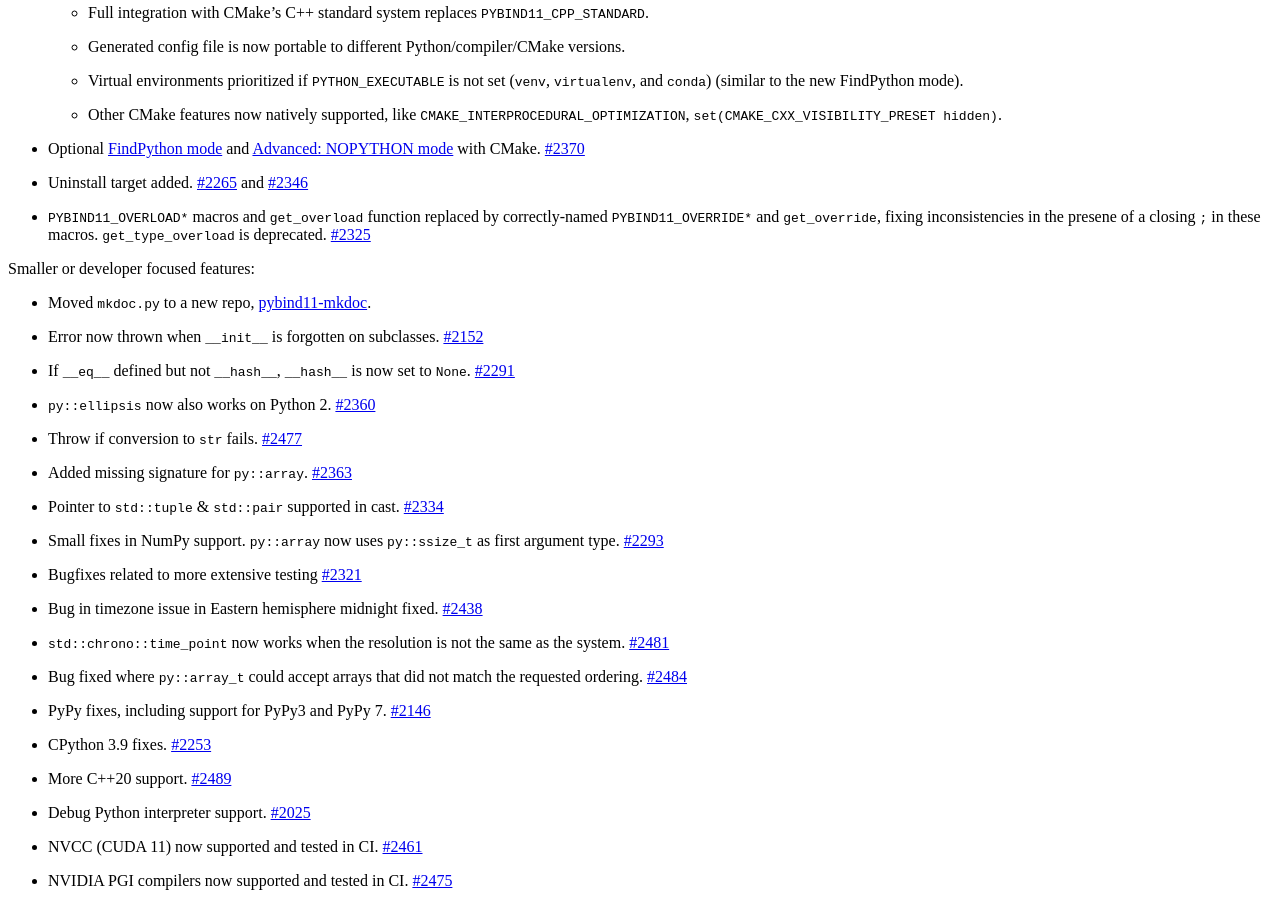
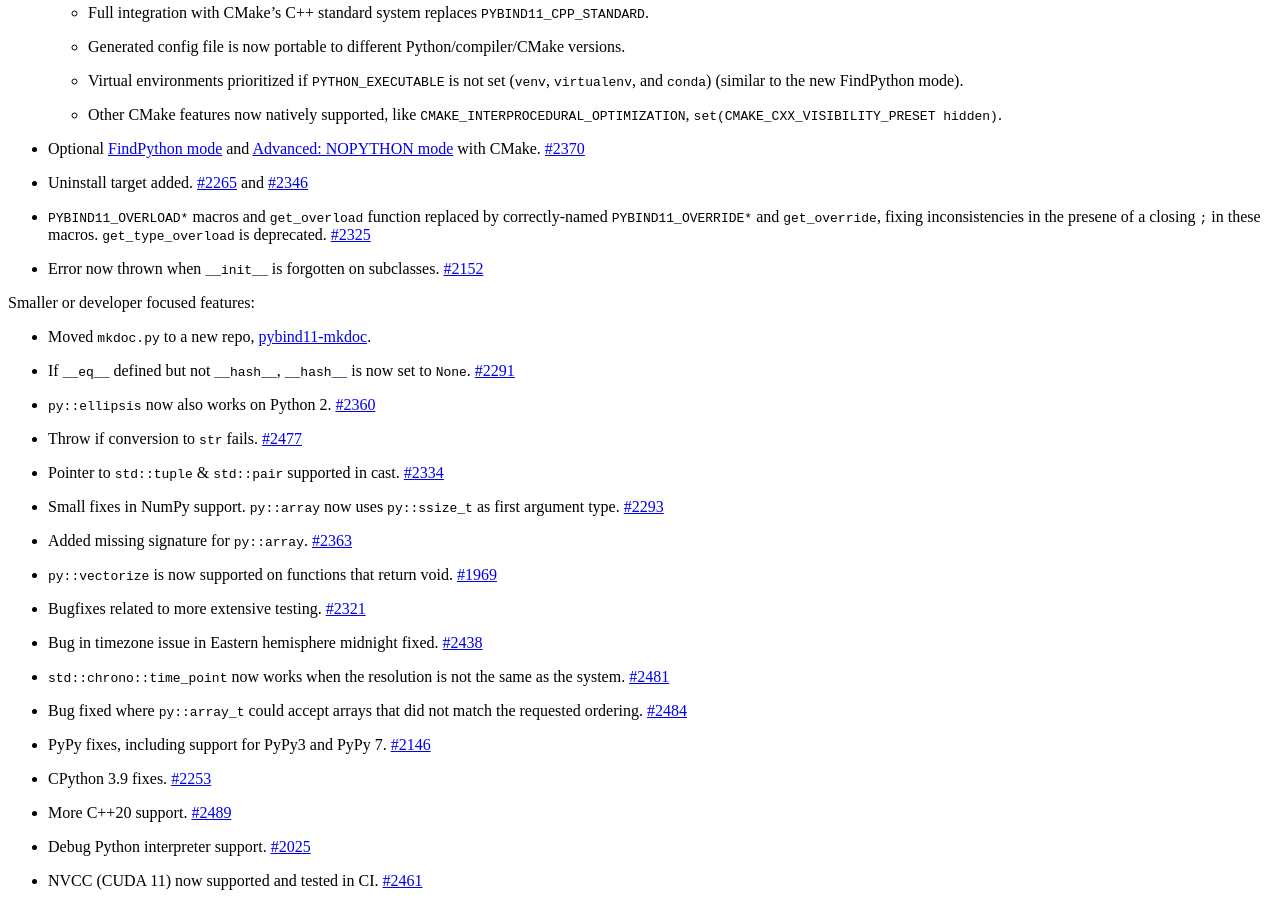
Before and after one commit to pybind/pybind11, a Sphinx documentation site: the page built from docs/changelog.rst, in a window 1280 px wide and 900 px high, scrolled down 1919 px. Built offline with Sphinx 7.4.7 and the Read the Docs theme 2.0.0, drawn with Linux system fonts in a browser that asks for light colours.

Commit message:
docs: add a few details

```diff
--- a/docs/changelog.rst
+++ b/docs/changelog.rst
@@ -98,14 +98,14 @@ See :ref:`upgrade-guide-2.6` for help upgrading to the new version.
   ``get_type_overload`` is deprecated.
   `#2325 <https://github.com/pybind/pybind11/pull/2325>`_
 
+* Error now thrown when ``__init__`` is forgotten on subclasses.
+  `#2152 <https://github.com/pybind/pybind11/pull/2152>`_
+
 Smaller or developer focused features:
 
 * Moved ``mkdoc.py`` to a new repo, `pybind11-mkdoc`_.
 
 .. _pybind11-mkdoc: https://github.com/pybind/pybind11-mkdoc
-
-* Error now thrown when ``__init__`` is forgotten on subclasses.
-  `#2152 <https://github.com/pybind/pybind11/pull/2152>`_
 
 * If ``__eq__`` defined but not ``__hash__``, ``__hash__`` is now set to
   ``None``.
@@ -127,7 +124,13 @@ Smaller or developer focused features:
   argument type.
   `#2293 <https://github.com/pybind/pybind11/pull/2293>`_
 
-* Bugfixes related to more extensive testing
+* Added missing signature for ``py::array``.
+  `#2363 <https://github.com/pybind/pybind11/pull/2363>`_
+
+* ``py::vectorize`` is now supported on functions that return void.
+  `#1969 <https://github.com/pybind/pybind11/pull/1969>`_
+
+* Bugfixes related to more extensive testing.
   `#2321 <https://github.com/pybind/pybind11/pull/2321>`_
 
 * Bug in timezone issue in Eastern hemisphere midnight fixed.
```
Also changed, not shown: other parts of docs/changelog.rst (+0 -3 lines), 1 other file.
